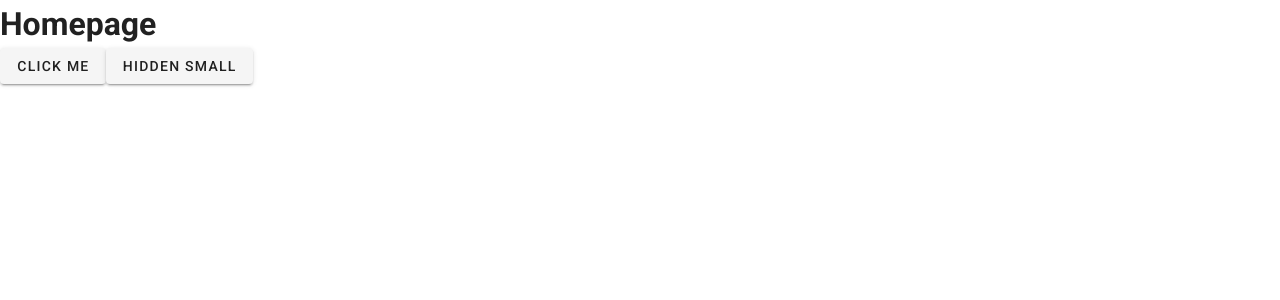
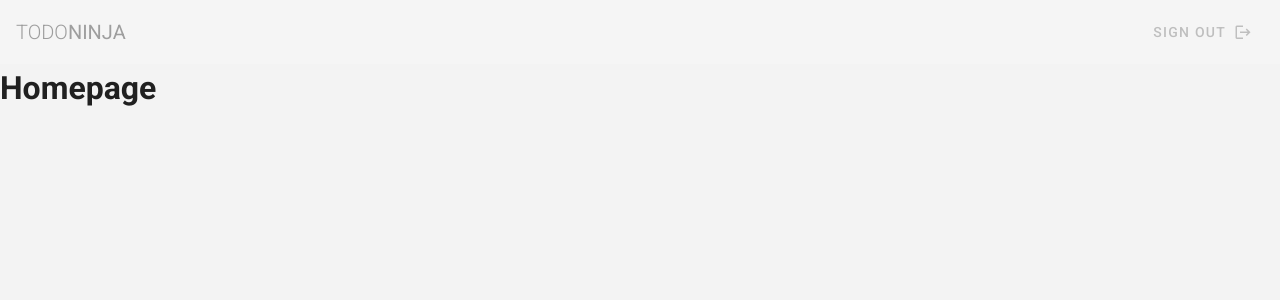
Before and after one commit to RenanLourenco/todoList-Vuetify, a Vue app: page / in a window 1280 px wide. Shown: the top 300 px of the page. Built offline with nearby package versions, Linux system fonts and the light colour scheme.

Commit message:
toolbars lesson

```diff
--- a/src/App.vue
+++ b/src/App.vue
@@ -1,18 +1,28 @@
 <template>
+<v-main class="grey">
   <v-app>
+    <NavBar />
     <v-content>
         <router-view></router-view>
     </v-content>
   </v-app>
+</v-main>
 </template>
 
 <script>
+import NavBar from '@/components/NavBar'
 
 export default {
   name: 'App',
-
+  components: {NavBar},
   data: () => ({
     //
   }),
 };
 </script>
+<style scoped>
+.theme--light.v-application
+{
+    background: rgb(243, 243, 243);
+}
+</style>
--- /dev/null
+++ b/src/components/NavBar.vue
@@ -0,0 +1,21 @@
+
+<template>
+        <nav>
+            <v-toolbar flat app color="grey lighten-4">
+                <v-toolbar-title class="text-uppercase grey--text">
+                    <span class="font-weight-light">Todo</span>
+                    <span>Ninja</span>
+                </v-toolbar-title>
+                <v-spacer></v-spacer>
+                <v-btn plain color="grey">
+                    <span>sign out</span>
+                    <v-icon right>mdi-logout</v-icon>
+                </v-btn>
+            </v-toolbar>
+        </nav>
+</template>
+<script>
+export default {
+
+}
+</script>
--- a/src/views/HomeView.vue
+++ b/src/views/HomeView.vue
@@ -2,11 +2,6 @@
   <div class="home">
     <h1>Homepage</h1>
 
-      <v-btn class="hidden-md-and-down">click me</v-btn>
-
-      <v-btn class="hidden-md-and-up">click me</v-btn>
-
-      <v-btn class="hidden-xs-only">hidden small</v-btn>
 
 
   </div>
```
